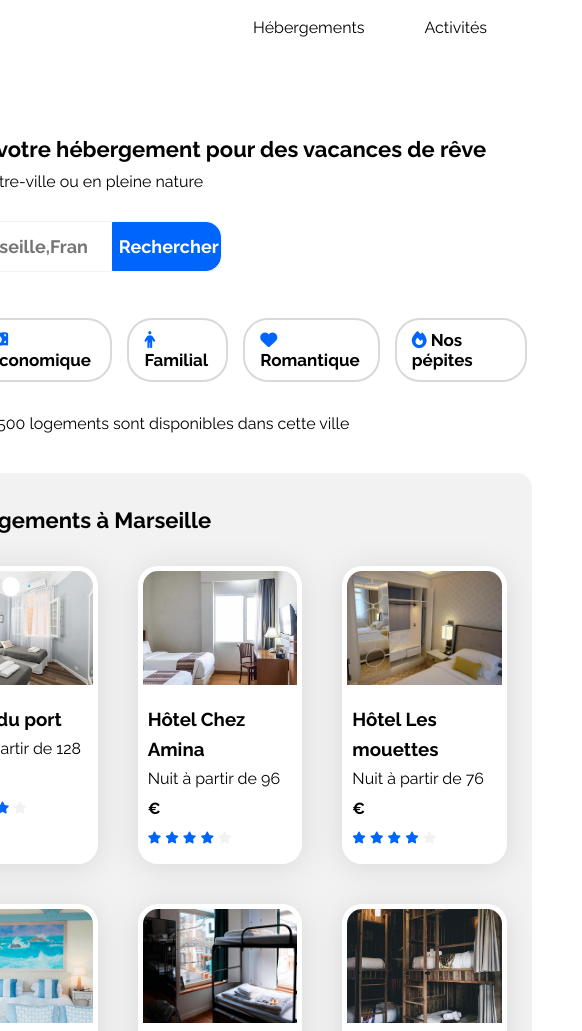
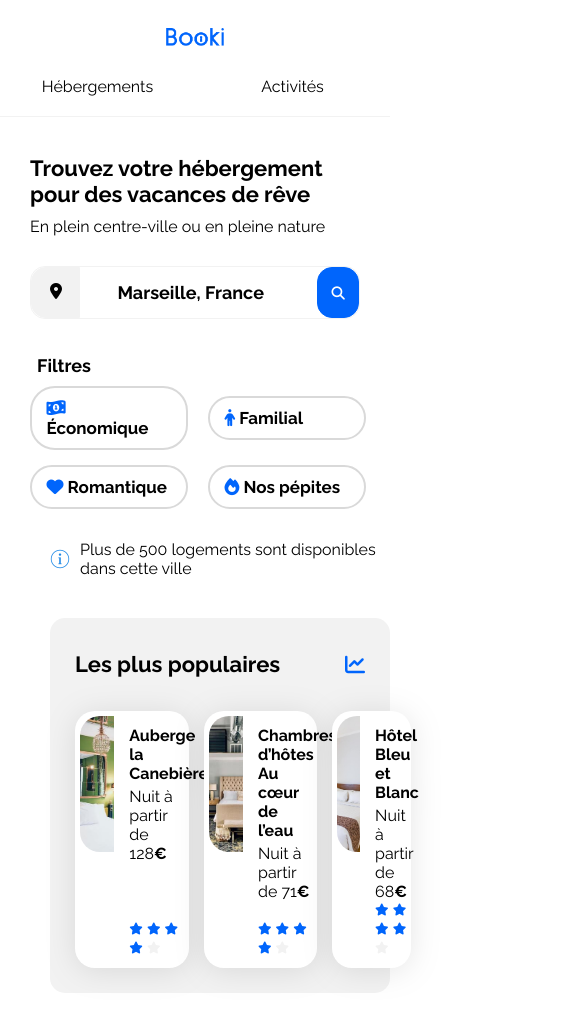
Before and after one commit to VincentEnoki/projet_2_OC, a plain HTML site: page index.html in a window 390 px wide. Shown: the top 1031 px of the page, 582 px wide, since content can reach past the window. Drawn offline with Linux system fonts and the light colour scheme.

Commit message:
mobile responsive WIP

```diff
--- a/index.html
+++ b/index.html
@@ -24,7 +24,6 @@
       crossorigin="anonymous"
     ></script>
   </head>
-
   <body>
     <div class="main-container">
       <nav class="nav">
@@ -36,6 +35,19 @@
             <a href="#marseille_lodgings">Hébergements</a>
           </li>
           <li class="li_activities">
+            <a href="#marseille_activities">Activités</a>
+          </li>
+        </ul>
+      </nav>
+      <nav class="mobile_nav">
+        <a class="booki_logo_a" href="/">
+          <img src="./images/logo/Booki.png" alt="booki_logo" />
+        </a>
+        <ul class="mobile_nav_ul">
+          <li class="mobile_li_lodgings">
+            <a href="#marseille_lodgings">Hébergements</a>
+          </li>
+          <li class="mobile_li_activities">
             <a href="#marseille_activities">Activités</a>
           </li>
         </ul>
@@ -55,16 +67,31 @@
             </div>
             <input
               type="search"
-              placeholder="Marseille,France"
+              placeholder="Marseille, France"
               class="search-input"
             />
             <button class="search-button">Rechercher</button>
+          </form>
+          <form action="/" method="post" class="mobile_search_bar">
+            <div class="search-icon">
+              <i id="logo" class="fa-sharp fa-solid fa-location-dot"></i>
+            </div>
+            <input
+              type="search"
+              placeholder="Marseille, France"
+              class="search-input"
+            />
+            <button class="mobile_search-button">
+              <i class="fa-sharp fa-solid fa-magnifying-glass"></i>
+            </button>
           </form>
         </header>
       </section>
       <main>
         <div class="filters">
           <ul class="filters_ul">
+            <li class="filter_text_mobile">Filtres</li>
+            <div class="filters_li">
               <li class="filter_text">Filtres</li>
               <li class="filter_li">
                 <i
@@ -85,6 +112,7 @@
                 <i class="fa-solid fa-fire" style="color: #0065fc"></i>
                 Nos pépites
               </li>
+            </div>
           </ul>
         </div>
         <p class="information_text">
--- a/style.css
+++ b/style.css
@@ -12,16 +12,30 @@ html {
   justify-content: center;
 }
 
+ul {
+  padding-left: 0;
+  margin-left: 50px;
+}
+
 /* NAVBAR */
 
-.booki_logo_a{
+.mobile_nav {
+  display: none;
+}
+.mobile_search_bar {
+  display: none;
+}
+
+.booki_logo_a {
   margin-left: 20px
 }
-a{
+
+a {
   text-decoration: none;
   color: black;
 }
-.nav_ul a:hover{
+
+.nav_ul a:hover {
   text-decoration: none;
   color: var(--main-color)
 }
@@ -95,14 +109,17 @@ h3 {
 
 /* HEADER */
 
-.header_title{
+.header_title {
   margin-bottom: 0;
 }
-.header_subtitle{
+
+.header_subtitle {
   font-size: 16px;
   font-weight: 400;
   padding-bottom: 30px;
 }
+
+
 .search_bar {
   display: flex;
   flex-direction: row;
@@ -159,21 +176,24 @@ h3 {
   height: 18px;
   left: 18px;
   top: 15px;
-
 }
 
-.filters_ul {
+.filters_li {
   display: flex;
   flex-direction: row;
   list-style-type: none;
-  padding-top: 30px;
-  padding-left: 50px;
+  padding-top: 10px;
   font-weight: 700;
   align-items: center;
 }
 
 .filter_text {
   font-size: 18px;
+  display: inline;
+}
+
+.filter_text_mobile {
+  display: none;
 }
 
 .filter_li {
@@ -203,13 +223,13 @@ h3 {
 }
 
 .information_text img {
- padding-right: 10px;
+  padding-right: 10px;
 
 }
 
 
-.fa-chart-line{
-  cursor:pointer
+.fa-chart-line {
+  cursor: pointer
 }
 
 /* LODGINGS  */
@@ -242,7 +262,7 @@ h3 {
 
 }
 
-.lodgings_cards_grid > .card {
+.lodgings_cards_grid>.card {
   background-color: white;
   border-radius: 20px;
   filter: drop-shadow(0px 3px 15px rgba(0, 0, 0, 0.1));
@@ -250,7 +270,7 @@ h3 {
   height: 100%;
 }
 
-.lodgings_cards_grid > .card img {
+.lodgings_cards_grid>.card img {
   box-sizing: border-box;
   object-fit: cover;
   width: 100%;
@@ -259,7 +279,7 @@ h3 {
   padding: 5px;
 }
 
-.lodgings_cards_grid > .card-title {
+.lodgings_cards_grid>.card-title {
   font-size: 16px;
 }
 
@@ -291,12 +311,13 @@ h3 {
 
 /* POPULARS */
 
-.populars_header{
+.populars_header {
   display: flex;
   flex-direction: row;
   justify-content: space-between;
   align-items: center;
 }
+
 .populars-cards {
   display: grid;
   grid-template-columns: 1fr;
@@ -304,7 +325,7 @@ h3 {
   gap: 10px;
 }
 
-.populars-cards > article{
+.populars-cards>article {
   width: 100%;
   background-color: white;
   border-radius: 20px;
@@ -351,7 +372,7 @@ h3 {
 
 /* ACTIVITIES */
 
-.activities_section{
+.activities_section {
   margin-left: 80px;
   padding-top: 40px;
   width: 95%;
@@ -363,18 +384,18 @@ h3 {
   padding-bottom: 15px;
 }
 
-.activities_grid{
-  display:grid;
+.activities_grid {
+  display: grid;
   grid-template-columns: 1fr 1fr 1fr 1fr;
   gap: 30px;
   width: 100%;
 }
 
-.activities_card{
+.activities_card {
   width: 100%;
 }
 
-.activities_card img{
+.activities_card img {
   width: 100%;
   height: 80%;
   border-radius: 20px 20px 0px 0px;
@@ -384,7 +405,7 @@ h3 {
   margin-bottom: -20px;
 }
 
-.activities_card_title{
+.activities_card_title {
   border-radius: 0px 0px 20px 20px;
   background-color: white;
   padding: 20px;
@@ -394,7 +415,7 @@ h3 {
 }
 
 footer {
-  display:grid;
+  display: grid;
   grid-template-columns: 1fr 1fr 1fr;
   background-color: var(--main-bg-color);
   margin-left: 50px;
@@ -415,23 +436,29 @@ footer {
 
 .footer_ul .footer_li {
   padding: 0px 0px 10px 0px;
-  cursor:pointer;
+  cursor: pointer;
 }
 
-.fa-location-dot{
-  color:black;
+.fa-location-dot {
+  color: black;
 }
 
 
 /* Media Queries */
 
 @media screen and (max-width: 1024px) {
-  .activities_section{
-    margin-left: 80px;
+
+  html {
+    margin-right: 50px;
+  }
+
+  .activities_section {
+    margin-left: 50px;
     padding-top: 20px;
     margin-right: 80px;
-    width: 90%;
+    width: 95%;
   }
+
   .search_bar {
     width: 50%;
   }
@@ -443,33 +470,169 @@ footer {
     margin-left: 50px;
     gap: 40px;
   }
+
   .populars-cards {
     display: grid;
     grid-template-columns: 1fr 1fr 1fr;
     grid-template-rows: 1fr;
     gap: 25px;
   }
-  .populars_grid{
+
+  .populars_grid {
     height: 100%;
   }
-  .show_more{
+
+  .show_more {
     padding-bottom: 20px;
   }
-  .activities_card{
+
+  .activities_card {
     width: 95%;
     margin-bottom: 50px;
   }
 
-  .activities_card_title{
+  .activities_card_title {
     height: 8%;
     display: flex;
     align-items: center;
 
   }
 
-  footer{
-    margin-left: 20px;
-    margin-right: 20px;
+  footer {
+    margin-left: 100px;
+    margin-right: 50px;
     margin-bottom: -30px;
   }
 }
+
+@media screen and (min-width: 320px) and (max-width: 768px) {
+  html{
+    margin: 0;
+  }
+  body{
+    max-width: 100%;
+  }
+
+  .main-container{
+    padding: 0;
+  }
+
+  .nav {
+    display: none
+  }
+  .booki_logo_a{
+    margin: 0;
+  }
+  .mobile_nav {
+    display: flex;
+    justify-content: center;
+    flex-wrap: wrap;
+    flex-direction: column;
+    background-color: #fff;
+  }
+
+  .mobile_nav img {
+    max-width: 15%;
+    display: block;
+    margin: auto;
+    padding-top: 20px;
+    padding-bottom: 40px;
+  }
+
+  .mobile_nav_ul {
+    display: flex;
+    flex-direction: row;
+    justify-content: space-around;
+    align-items: center;
+    list-style-type: none;
+    margin: 0;
+    padding-inline-start: 0;
+  }
+
+  .mobile_nav_ul li {
+    font-size: 16px;
+    padding-bottom: 20px;
+    width: 100%;
+    text-align: center;
+    border-bottom: 1px solid var(--main-bg-color);
+  }
+
+  .mobile_nav_ul li:hover {
+    cursor: pointer;
+    border-bottom: 2px solid var(--main-color);
+  }
+
+  .mobile_nav_ul li a:hover {
+    color: var(--main-color);
+  }
+
+  .header_section {
+    display: flex;
+    flex-direction: column;
+    padding-top: 20px;
+    margin-left: auto;
+    margin-right: auto;
+    padding-left: 30px;
+    padding-right: 30px;
+  }
+
+  .lodgings_populars_grid {
+    display: flex;
+    flex-direction: column-reverse;
+  }
+
+.search_bar{
+  display: none;
+}
+.mobile_search_bar{
+  display:flex;
+  border: 1px solid #F2F2F2;
+  border-radius: 15px;
+}
+
+.mobile_search_bar > .search-icon{
+  width: 20vw;
+}
+.mobile_search_bar > .search-input{
+background-color: white;
+width: 100vw;
+}
+.mobile_search_bar > .search-input::placeholder{
+  color: black;
+}
+.mobile_search_bar > .mobile_search-button{
+  border: 1px solid var(--main-color);
+  border-radius: 15px;
+  background: var(--main-color);
+  width: 60px;
+}
+.fa-magnifying-glass{
+  color: white;
+}
+ul{
+  margin-left: 5%;
+  margin-right: 5%;
+}
+.filters_ul{
+  flex-direction: column;
+  padding-top: 20px;
+  padding-left: 0px;
+}
+.filter_text{
+  display: none;
+}
+.filter_text_mobile{
+  display: inline;
+  font-weight: 700;
+  font-size: 18px;
+  align-self: flex-start;
+  margin-left: 5%;
+  padding-bottom: 30px;
+}
+.filters_ul > .filters_li{
+  display: grid;
+  grid-template-columns: repeat(2, 1fr);
+  gap: 15px;
+  column-gap: 5px;
+}
+}
```
Lines whose indentation alone changed are shown as unchanged.
